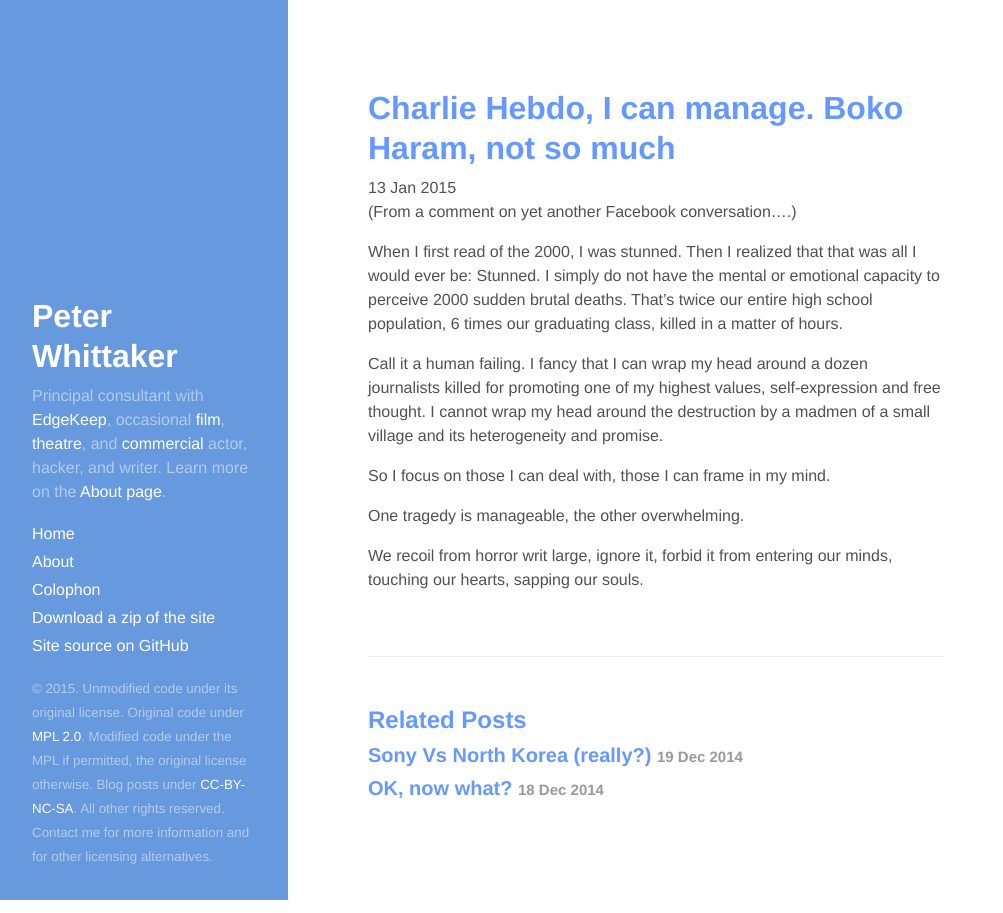
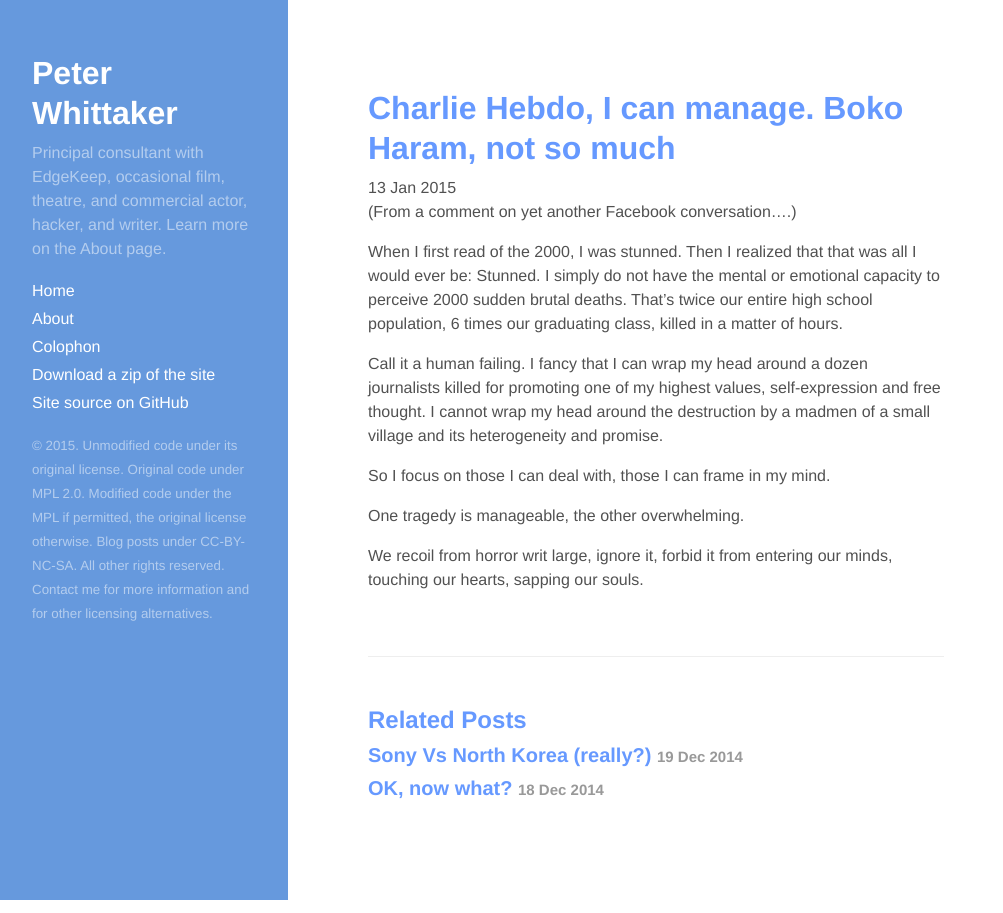
Before and after one commit to PeterWhittaker/PeterWhittaker.github.io, a Jekyll site: the page built from _posts/2015-01-13-Charlie-Hebdo-and-Boko-Haram.md, in a window 1280 px wide. Shown: the whole page, without its empty margins (0-1003 px from the left). Built offline with Jekyll 4.4.1, drawn with Linux system fonts in a browser that asks for light colours; Markdown is read by kramdown in place of the engine named in the settings.

Commit message:
Moved to Utterson.css, based on Lanyon and Hyde together

```diff
--- a/_includes/head.html
+++ b/_includes/head.html
@@ -17,8 +17,7 @@
   <!-- CSS -->
   <link rel="stylesheet" href="{{ site.baseurl }}public/css/poole.css">
   <link rel="stylesheet" href="{{ site.baseurl }}public/css/syntax.css">
-  <link rel="stylesheet" href="{{ site.baseurl }}public/css/hyde.css">
-  <link rel="stylesheet" href="{{ site.baseurl }}public/css/lanyonesque.css">
+  <link rel="stylesheet" href="{{ site.baseurl }}public/css/utterson.css">
 
 
   <!-- Icons -->
--- /dev/null
+++ b/public/css/utterson.css
@@ -0,0 +1,542 @@
+/*
+ *
+ * Utterson - based on @mdo's Hyde and Lanyon, which were:
+ *
+	 * Designed, built, and released under MIT license by @mdo. Learn more at
+         *     https://github.com/poole/hyde
+         * and
+	 *     https://github.com/poole/lanyon.
+ *
+ * Utterson was kludged together by @PeterWhittaker (aka @EdgeKeep on twitter).
+ * Learn more at https://github.com/PeterWhittaker
+ *
+ */
+
+
+/* pww TK update contents */
+/*
+ * Contents
+ *
+ * Global resets
+ * Sidebar
+ * Container
+ * Reverse layout
+ * Themes
+ */
+
+
+/*
+ * Global resets
+ *
+ * Update the foundational and global aspects of the page.
+ */
+
+html {
+    font-family: "PT Sans", Helvetica, Arial, sans-serif;
+    font-size: 16px;
+}
+
+/*
+ * Sidebar
+ *
+ * Flexible banner for housing site name, intro, and "footer" content. Starts
+ * out above content in mobile and later moves to the side with wider viewports.
+ */
+
+.sidebar {
+    font-family: "PT Sans", Helvetica, Arial, sans-serif;
+    /* font-size: .875rem; /* 15px */
+    /* hack to fix the focus issue - see issue #39.*/
+    z-index: 5;
+    padding: 2rem 1rem;
+/* TK move color to theme, eventually */
+    color: rgba(255,255,255,.5);
+}
+
+@media (min-width: 48em) {
+  .sidebar {
+    position: fixed;
+    top: 0;
+    left: 0;
+    bottom: 0;
+    width: 18rem;
+  }
+}
+
+.sidebar p {
+    opacity: 0.5;
+}
+
+/* Sidebar links */
+.sidebar a {
+    opacity 1.0;
+  color: #fff;
+}
+
+.sidebar p > a {
+    opacity 1.0;
+  color: #fff;
+}
+
+/* Sidebar nav */
+.sidebar-nav {
+  margin-bottom: 1rem;
+}
+.sidebar-nav-item {
+  display: block;
+  line-height: 1.75;
+}
+a.sidebar-nav-item:hover,
+a.sidebar-nav-item:focus {
+  text-decoration: underline;
+}
+.sidebar-nav-item.active {
+  font-weight: bold;
+}
+
+/* Sticky sidebar
+ *
+ * Add the `sidebar-sticky` class to the sidebar's container to affix it the
+ * contents to the bottom of the sidebar in tablets and up.
+ */
+
+/*
+@media (min-width: 48em) {
+  .sidebar-sticky {
+    position: absolute;
+    right:  1rem;
+    bottom: 1rem;
+    left:   1rem;
+  }
+}
+*/
+
+/* Container
+ *
+ * Align the contents of the site above the proper threshold with some margin-fu
+ * with a 25%-wide `.sidebar`.
+ */
+
+.content {
+  padding-top:    4rem;
+  padding-bottom: 4rem;
+}
+
+@media (min-width: 48em) {
+  .content {
+    max-width: 38rem;
+    margin-left: 20rem;
+    margin-right: 2rem;
+  }
+}
+
+@media (min-width: 64em) {
+  .content {
+    margin-left: 22rem;
+    margin-right: 4rem;
+  }
+}
+
+/*
+ *
+ * Wrapper
+ *
+ * The wrapper is used to position site content when the sidebar is toggled. We
+ * use an outter wrap to position the sidebar without interferring with the
+ * regular page content.
+ *
+ */
+
+.wrap {
+  position: relative;
+  width: 100%;
+}
+
+/*
+ *
+ * Container
+ *
+ * Center the page content.
+ *
+ */
+
+/*
+ *
+ * This may be relevant only when showing the sidebar - which
+ * will happen on a smaller screen (see below), so it may be
+ * best to remove part of this, and wrap the rest in the max-width
+ * block, below.
+ *
+ */
+
+.container {
+  max-width: 28rem;
+}
+@media (min-width: 38em) {
+  .container {
+    max-width: 32rem;
+  }
+}
+@media (min-width: 56em) {
+  .container {
+    max-width: 38rem;
+  }
+}
+
+/*
+ *
+ * Make the sidebar disappear only on smaller screens. The plan is to
+ * a) wrap the entire sidebar part in the following block,
+ * b) hide the button if the screen is larger (so do that first),
+ *    and override it in the max-width block, and
+ * c) if possible, not load the javascript at all on larger screens
+ *    (that can wait; it's a tiny amount of code, so
+ *    hiding the activation button will be sufficient
+ *    for now; later, get community feedback on this).
+ *
+ */
+
+/*
+ *
+ * Copy button hiding code from below to here, make hiding the button the default, then
+ * override the default for smaller screens in the max-width block
+ *
+ */
+
+@media (max-width: 48em) {
+
+    /*
+     * Sidebar
+     *
+     * The sidebar is the drawer, the item we are toggling with our handy hamburger
+     * button in the corner of the page.
+     * On smaller screens, the sidebar will start hidden; on larger screens, the
+     * sidebar will start displayed (toggling it may in fact be turned off on larger
+     * screens, this is TBD).
+     *
+     */
+
+    /* Style and "hide" the sidebar */
+    .sidebar {
+      position: fixed;
+      top: 0;
+      bottom: 0;
+      left: -14rem;
+      width: 14rem;
+      visibility: hidden;
+      overflow-y: auto;
+      -webkit-transition: all .3s ease-in-out;
+	      transition: all .3s ease-in-out;
+    }
+
+/* Likely to remove
+    .sidebar-item p:last-child {
+      margin-bottom: 0;
+    }
+*/
+    /* Hide the sidebar checkbox that we toggle with `.sidebar-toggle` */
+    .sidebar-checkbox {
+      display: none;
+    }
+
+    /* Style the `label` that we use to target the `.sidebar-checkbox` */
+    .sidebar-toggle {
+      position: absolute;
+      top:  1rem;
+      left: 1rem;
+      display: block;
+      width: 2.2rem;
+      padding: .5rem .65rem;
+      color: #505050;
+      background-color: #fff;
+      border-radius: 4px;
+      cursor: pointer;
+    }
+    .sidebar-toggle:before {
+      display: block;
+      content: "";
+      width: 100%;
+      padding-bottom: .125rem;
+      border-top: .375rem double;
+      border-bottom: .125rem solid;
+
+      /* Make the border inside the box */
+      -webkit-box-sizing: border-box;
+	 -moz-box-sizing: border-box;
+	      box-sizing: border-box;
+    }
+
+    .sidebar-toggle:active,
+    #sidebar-checkbox:checked ~ .sidebar-toggle {
+      color: #fff;
+      background-color: #505050;
+    }
+
+/* TK likely to delete
+    @media (min-width: 30.1em) {
+      .sidebar-toggle {
+	position: fixed;
+	width: 2.25rem;
+      }
+      .sidebar-toggle:before {
+	padding-bottom: .15rem;
+	border-top-width: .45rem;
+	border-bottom-width: .15rem;
+      }
+    }
+*/
+
+    /* Slide effect
+     *
+     * Handle the sliding effects of the sidebar and content in one spot, seperate
+     * from the default styles.
+     *
+     * As an a heads up, we don't use `transform: translate3d()` here because when
+     * mixed with `position: fixed;` for the sidebar toggle, it creates a new
+     * containing block. Put simply, the fixed sidebar toggle behaves like
+     * `position: absolute;` when transformed.
+     *
+     * Read more about it at http://meyerweb.com/eric/thoughts/2011/09/12/.
+     */
+
+    .wrap,
+    .sidebar,
+    .sidebar-toggle {
+      -webkit-backface-visibility: hidden;
+	  -ms-backface-visibility: hidden;
+	      backface-visibility: hidden;
+    }
+    .wrap,
+    .sidebar-toggle {
+      -webkit-transition: -webkit-transform .3s ease-in-out;
+	      transition: transform .3s ease-in-out;
+    }
+
+    #sidebar-checkbox:checked + .sidebar {
+      z-index: 10;
+      visibility: visible;
+    }
+    #sidebar-checkbox:checked ~ .sidebar,
+    #sidebar-checkbox:checked ~ .wrap,
+    #sidebar-checkbox:checked ~ .sidebar-toggle {
+      -webkit-transform: translateX(14rem);
+	  -ms-transform: translateX(14rem);
+	      transform: translateX(14rem);
+    }
+
+
+    /*
+     * Reverse layout
+     *
+     * Flip the orientation of the page by placing the `.sidebar` and sidebar toggle
+     * on the right side.
+     */
+
+    .layout-reverse .sidebar {
+      left: auto;
+      right: -14rem;
+    }
+    .layout-reverse .sidebar-toggle {
+      left: auto;
+      right: 1rem;
+    }
+
+    .layout-reverse #sidebar-checkbox:checked ~ .sidebar,
+    .layout-reverse #sidebar-checkbox:checked ~ .wrap,
+    .layout-reverse #sidebar-checkbox:checked ~ .sidebar-toggle {
+      -webkit-transform: translateX(-14rem);
+	  -ms-transform: translateX(-14rem);
+	      transform: translateX(-14rem);
+    }
+
+
+    /*
+     * Overlay sidebar
+     *
+     * Make the sidebar content overlay the viewport content instead of pushing it
+     * aside when toggled.
+     */
+
+    .sidebar-overlay #sidebar-checkbox:checked ~ .wrap {
+      -webkit-transform: translateX(0);
+	  -ms-transform: translateX(0);
+	      transform: translateX(0);
+    }
+    .sidebar-overlay #sidebar-checkbox:checked ~ .sidebar-toggle {
+      box-shadow: 0 0 0 .25rem #fff;
+    }
+    .sidebar-overlay #sidebar-checkbox:checked ~ .sidebar {
+      box-shadow: .25rem 0 .5rem rgba(0,0,0,.1);
+    }
+
+    /* Only one tweak for a reverse layout */
+    .layout-reverse.sidebar-overlay #sidebar-checkbox:checked ~ .sidebar {
+      box-shadow: -.25rem 0 .5rem rgba(0,0,0,.1);
+    }
+
+
+}
+
+
+/*
+ * Reverse layout
+ *
+ * Flip the orientation of the page by placing the `.sidebar` on the right.
+ */
+
+@media (min-width: 48em) {
+  .layout-reverse .sidebar {
+    left: auto;
+    right: 0;
+  }
+  .layout-reverse .content {
+    margin-left: 2rem;
+    margin-right: 20rem;
+  }
+}
+
+@media (min-width: 64em) {
+  .layout-reverse .content {
+    margin-left: 4rem;
+    margin-right: 22rem;
+  }
+}
+
+
+/*
+ * Themes
+ *
+ * As of v1.1, Hyde includes optional themes to color the sidebar and links
+ * within blog posts. To use, add the class of your choosing to the `body`.
+ */
+
+/* Base16 (http://chriskempson.github.io/base16/#default) */
+
+
+/* Red */
+.theme-base-08 .sidebar {
+  background-color: #ac4142;
+  color: black;
+}
+/* pww 2014-12-17 - moved from poole.css to each theme */
+.theme-base-08 .page-title, .post-title,
+.theme-base-08 h1, h2, h3, h4, h5, h6,
+.theme-base-08 .content a,
+.theme-base-08 .related h2, h3,
+.theme-base-08 .related-posts li a:hover {
+  color: #ac4142;
+}
+
+/* Orange */
+.theme-base-09 .sidebar {
+  background-color: #d28445;
+  color: black;
+}
+/* pww 2014-12-17 - moved from poole.css to each theme */
+.theme-base-09 .page-title, .post-title,
+.theme-base-09 h1, h2, h3, h4, h5, h6,
+.theme-base-09 .content a,
+.theme-base-09 .related h2, h3,
+.theme-base-09 .related-posts li a:hover {
+  color: #d28445;
+}
+
+/* Yellow */
+.theme-base-0a .sidebar {
+  background-color: #f4bf75;
+  color: black;
+}
+/* pww 2014-12-17 - moved from poole.css to each theme */
+.theme-base-0a .page-title, .post-title,
+.theme-base-0a h1, h2, h3, h4, h5, h6,
+.theme-base-0a .content a,
+.theme-base-0a .related h2, h3,
+.theme-base-0a .related-posts li a:hover {
+  color: #f4bf75;
+}
+
+/* Green */
+.theme-base-0b .sidebar {
+  background-color: #90a959;
+  color: white;
+}
+/* pww 2014-12-17 - moved from poole.css to each theme */
+.theme-base-0b .page-title, .post-title,
+.theme-base-0b h1, h2, h3, h4, h5, h6,
+.theme-base-0b .content a,
+.theme-base-0b .related h2, h3,
+.theme-base-0b .related-posts li a:hover {
+  color: #90a959;
+}
+
+/* Cyan */
+.theme-base-0c .sidebar {
+  background-color: #75b5aa;
+  color: white;
+}
+/* pww 2014-12-17 - moved from poole.css to each theme */
+.theme-base-0c .page-title, .post-title,
+.theme-base-0c h1, h2, h3, h4, h5, h6,
+.theme-base-0c .content a,
+.theme-base-0c .related h2, h3,
+.theme-base-0c .related-posts li a:hover {
+  color: #75b5aa;
+}
+
+/* Blue */
+.theme-base-0d .sidebar {
+  background-color: #6a9fb5;
+  color: white;
+}
+/* pww 2014-12-17 - moved from poole.css to each theme */
+.theme-base-0d .page-title, .post-title,
+.theme-base-0d h1, h2, h3, h4, h5, h6,
+.theme-base-0d .content a,
+.theme-base-0d .related h2, h3,
+.theme-base-0d .related-posts li a:hover {
+  color: #6a9fb5;
+}
+
+/* Bluer blue - Peter Whittaker */
+.theme-base-1d .sidebar {
+/* lesser blue in sidebar */
+  background-color: #6699dd;
+  color: white;
+}
+/* pww 2014-12-17 - moved from poole.css to each theme */
+.theme-base-1d .page-title, .post-title,
+.theme-base-1d h1, h2, h3, h4, h5, h6,
+.theme-base-1d .content a,
+.theme-base-1d .related h2, h3,
+.theme-base-1d .related-posts li a:hover {
+/* stronger blue in headings */
+  color: #6699ff;
+}
+
+/* Magenta */
+.theme-base-0e .sidebar {
+  background-color: #aa759f;
+  color: white;
+}
+/* pww 2014-12-17 - moved from poole.css to each theme */
+.theme-base-0e .page-title, .post-title,
+.theme-base-0e h1, h2, h3, h4, h5, h6,
+.theme-base-0e .content a,
+.theme-base-0e .related h2, h3,
+.theme-base-0e .related-posts li a:hover {
+  color: #aa759f;
+}
+
+/* Brown */
+.theme-base-0f .sidebar {
+  background-color: #8f5536;
+  color: white;
+}
+/* pww 2014-12-17 - moved from poole.css to each theme */
+.theme-base-0f .page-title, .post-title,
+.theme-base-0f h1, h2, h3, h4, h5, h6,
+.theme-base-0f .content a,
+.theme-base-0f .related h2, h3,
+.theme-base-0f .related-posts li a:hover {
+  color: #8f5536;
+}
```
